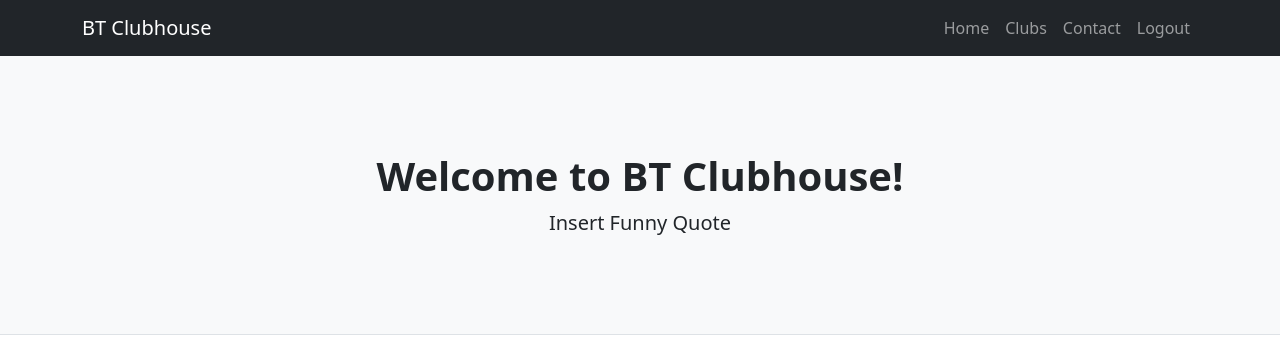
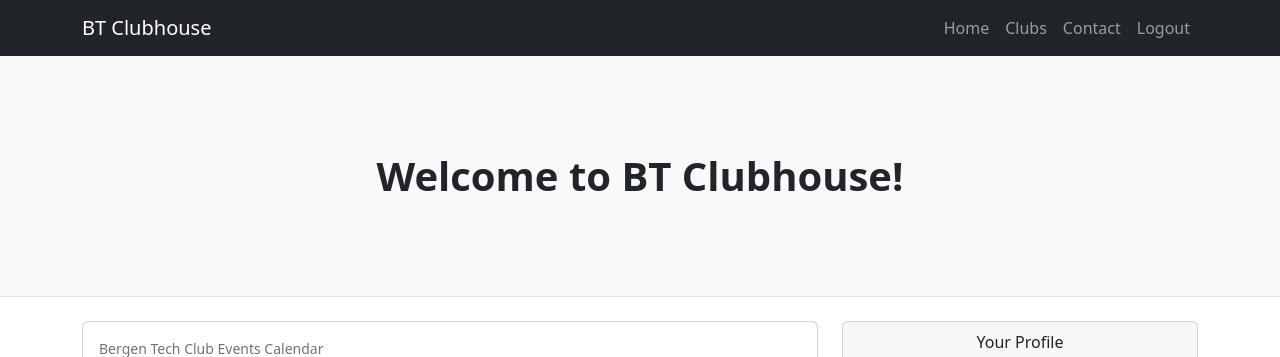
Before and after one commit to adralv/bt, a Django app: page / in a window 1280 px wide. Shown: the top 357 px of the page. Run offline with Django 5.2, Linux system fonts and the light colour scheme; the visitor is signed in with stand-in values (Sample User, id 1); grey boxes labelled with a size stand in for pictures from a placeholder-image service; data that the repository does not hold is empty; some libraries are stand-ins or nearby versions.

Commit message:
Update index.html

```diff
--- a/templates/index.html
+++ b/templates/index.html
@@ -6,7 +6,7 @@
     <div class="container">
         <div class="text-center my-5">
             <h1 class="fw-bolder">Welcome to BT Clubhouse!</h1>
-            <p class="lead mb-0">Insert Funny Quote</p>
+<!--             <p class="lead mb-0">Insert Funny Quote</p> -->
         </div>
     </div>
 </header>
```
